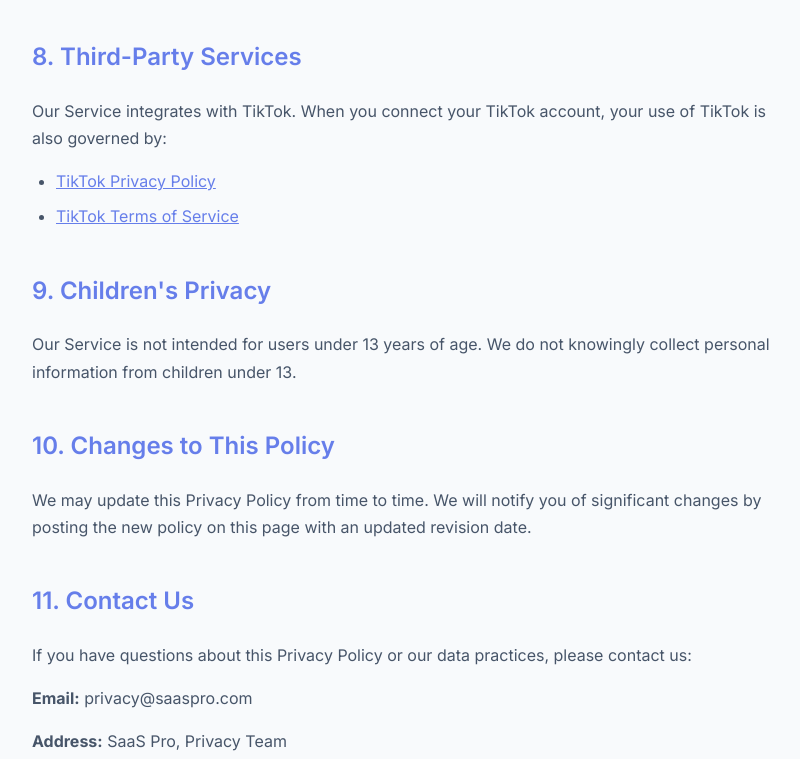
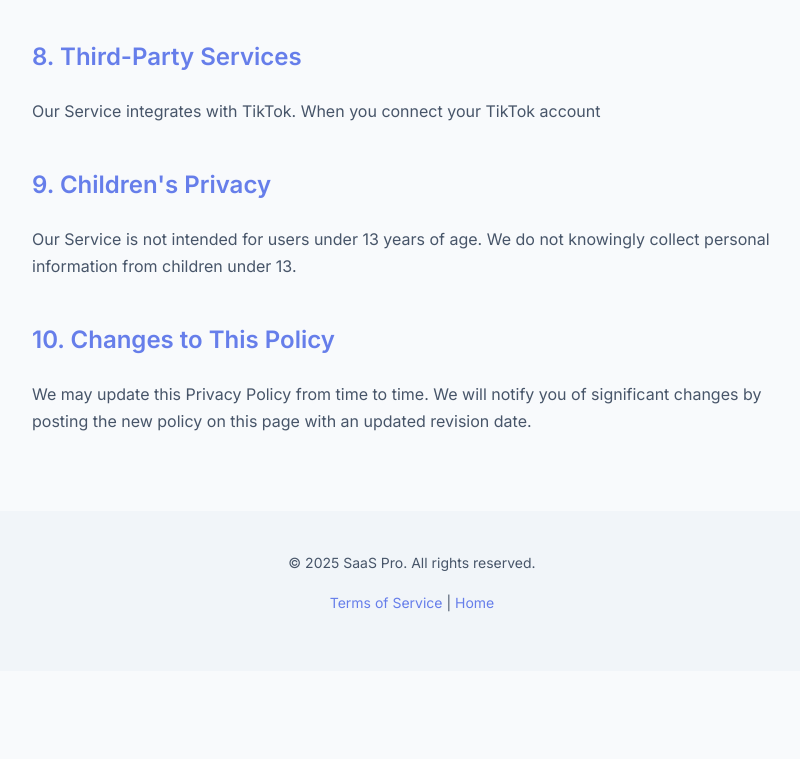
Before and after one commit to sambickeita/saaspro--legal, a plain HTML site: page privacy.html in a window 1280 px wide. Shown: the part 2481-3240 px from the top of the page, without its empty margins (228-1028 px from the left). After the commit the page ends 3152 px from the top, so only its background shows below. Drawn offline with Linux system fonts and the light colour scheme.

Commit message:
mise à jour policy

```diff
--- a/privacy.html
+++ b/privacy.html
@@ -171,11 +171,7 @@
         </ul>
 
         <h2>8. Third-Party Services</h2>
-        <p>Our Service integrates with TikTok. When you connect your TikTok account, your use of TikTok is also governed by:</p>
-        <ul>
-            <li><a href="https://www.tiktok.com/legal/privacy-policy" target="_blank" style="color: #667eea;">TikTok Privacy Policy</a></li>
-            <li><a href="https://www.tiktok.com/legal/terms-of-service" target="_blank" style="color: #667eea;">TikTok Terms of Service</a></li>
-        </ul>
+        <p>Our Service integrates with TikTok. When you connect your TikTok account</p>
 
         <h2>9. Children's Privacy</h2>
         <p>Our Service is not intended for users under 13 years of age. We do not knowingly collect personal information from children under 13.</p>
@@ -183,10 +179,6 @@
         <h2>10. Changes to This Policy</h2>
         <p>We may update this Privacy Policy from time to time. We will notify you of significant changes by posting the new policy on this page with an updated revision date.</p>
 
-        <h2>11. Contact Us</h2>
-        <p>If you have questions about this Privacy Policy or our data practices, please contact us:</p>
-        <p><strong>Email:</strong> privacy@saaspro.com</p>
-        <p><strong>Address:</strong> SaaS Pro, Privacy Team</p>
     </main>
 
     <footer class="footer">
```
Also changed, not shown: terms.html (+0 -3 lines).
